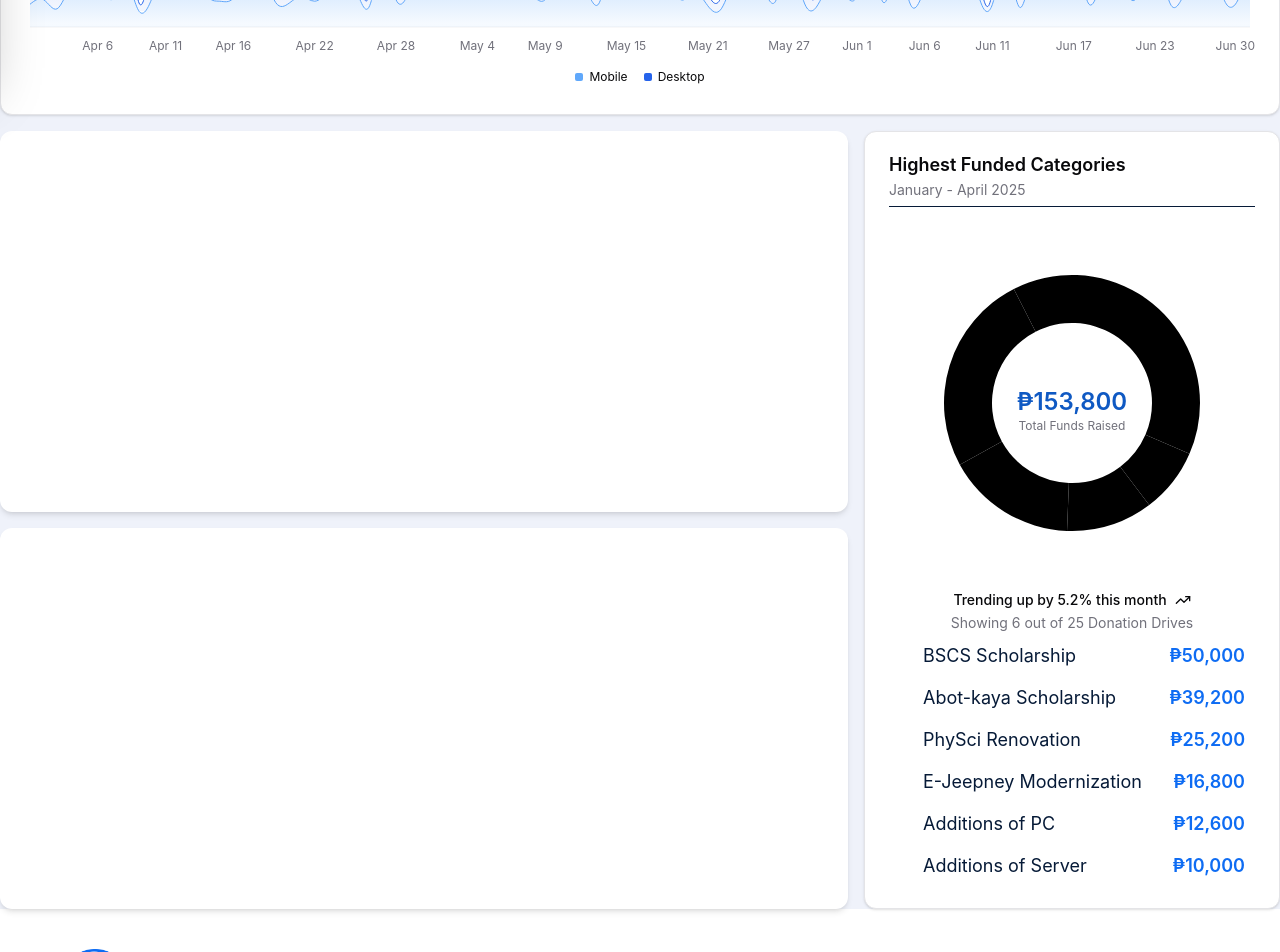
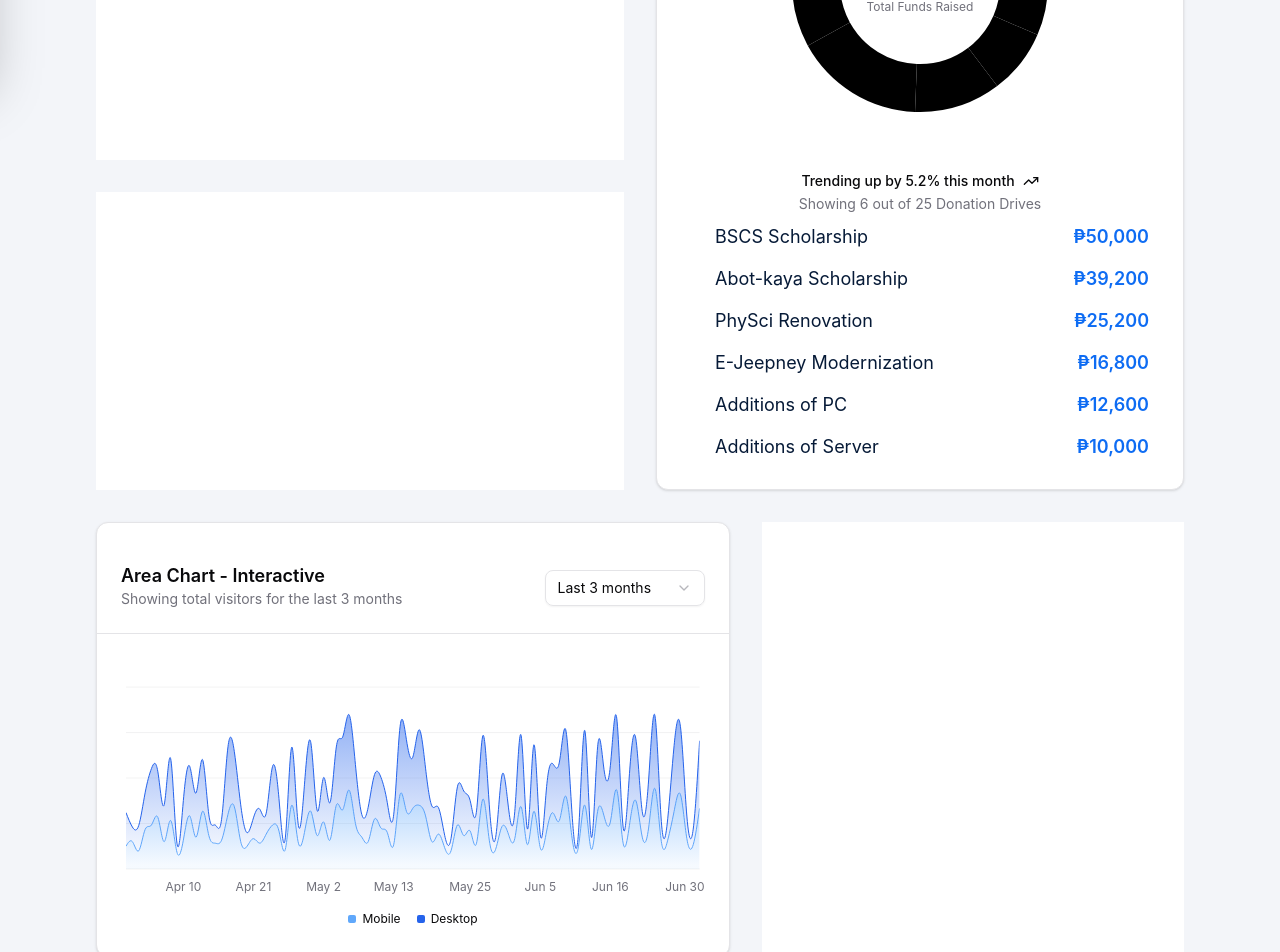
Before and after one commit to fofajardo/cmsc128-ics-astra, a Next.js app: page /admin/dashboard in a window 1280 px wide. Shown: the part 720-1672 px from the top of the page. Built offline with nearby package versions, Linux system fonts and the light colour scheme.

Commit message:
styling: adjusted dashboard to flex

```diff
--- a/app/admin/dashboard/page.js
+++ b/app/admin/dashboard/page.js
@@ -31,20 +31,45 @@ export default function Dashboard() {
                 </div>
             </div>
 
-            <div className="bg-astratintedwhite">
-                <LineGraph/>
-                <div className="max-w-7xl mx-auto grid grid-cols-1 md:grid-cols-3 md:grid-rows-8 gap-4 mt-4">
-                    <div className="bg-white rounded-xl border-astralightgray shadow-md col-span-1 md:col-span-2 md:row-span-4 md:h-auto">
-
-                    </div>
-                    <div className="col-span-1 row-start-3 md:row-start-1 md:row-span-8 md:col-start-3 md:h-auto">
-                        <Donut/>
-                    </div>
-                    <div className="bg-white rounded-xl border-astralightgray shadow-md col-span-1 md:col-span-2 md:row-span-4 md:row-start-5 md:h-auto">
-
-                    </div>
+            <div className="flex gap-8 flex-col bg-astradirtywhite w-full px-4 py-8 md:px-12 lg:px-24">
+                <div className="flex flex-col md:flex-row gap-8">
+                    <AlumAct_Events/>
+                    <FundsDonut/>
+                </div>
+                <div className="flex flex-col md:flex-row gap-8">
+                    <ActivityBreakdown/>
+                    <RecentActivity/>
                 </div>
             </div>
         </>
       );
 }
+
+function ActivityBreakdown(){
+    return <div className="flex-3">
+        <LineGraph/>
+    </div>
+}
+
+function RecentActivity(){
+    return <div className="flex-2 bg-astrawhite">
+
+    </div>
+}
+
+function AlumAct_Events(){
+    return <div className="flex-2 flex-grow flex flex-col gap-8">
+        <div className="flex-3 bg-astrawhite">
+
+        </div>
+        <div className="flex-2 bg-astrawhite">
+
+        </div>
+    </div>
+}
+
+function FundsDonut(){
+    return <div className="flex-1 md:row-start-1 md:row-span-8 md:col-start-3 md:h-auto">
+                <Donut/>
+            </div>
+}
```
Also changed, not shown: 1 other file (tests, documents, lock files or other folders).
